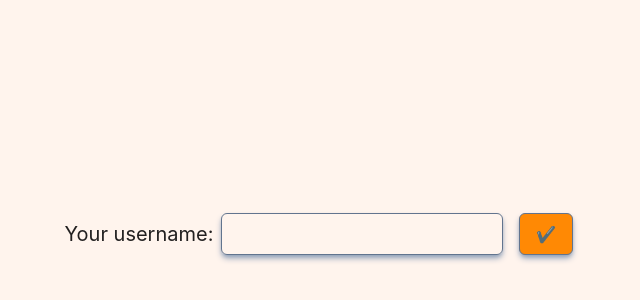
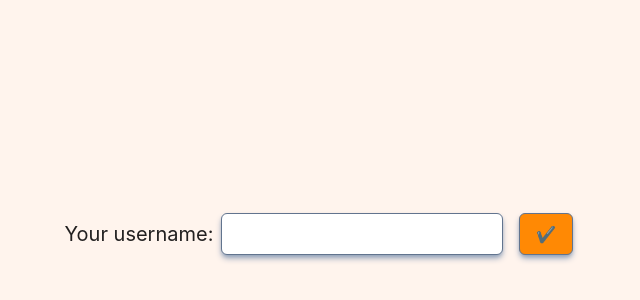
Before and after one commit to yevgeniyakimenko/ConCord, a React (Vite) app in the folder ConCordFrontEnd/: page / in a window 1280 px wide. Shown: the part 158-458 px from the top of the page, without its empty margins (321-961 px from the left). Built offline with nearby package versions, Linux system fonts and the light colour scheme.

Commit message:
style: add explicit white background to input elements

```diff
--- a/ConCordFrontEnd/src/App.jsx
+++ b/ConCordFrontEnd/src/App.jsx
@@ -30,7 +30,7 @@ export default function App() {
               type="text"
               id="username"
               name="username"
-              className="focus:outline-none dark:bg-black border rounded-md border-slate-500 shadow-md shadow-slate-400 dark:shadow-none mb-4 sm:mr-4 px-4 py-2"
+              className="focus:outline-none bg-white dark:bg-black border rounded-md border-slate-500 shadow-md shadow-slate-400 dark:shadow-none mb-4 sm:mr-4 px-4 py-2"
             />
             <button
               type="submit"
--- a/ConCordFrontEnd/src/components/Sidebar.jsx
+++ b/ConCordFrontEnd/src/components/Sidebar.jsx
@@ -57,7 +57,7 @@ export default function Sidebar({
             value={input}
             placeholder="New channel name"
             onChange={(e) => setInput(e.target.value)}
-            className="sm:block grow border rounded-md focus:outline-none dark:bg-black border-slate-500 shadow-md shadow-slate-400 dark:shadow-none px-4 py-2 mr-2 sm:mr-0 sm:mb-2"
+            className="sm:block grow border rounded-md focus:outline-none bg-white dark:bg-black border-slate-500 shadow-md shadow-slate-400 dark:shadow-none px-4 py-2 mr-2 sm:mr-0 sm:mb-2"
           />
           <button
             type="button"
```
